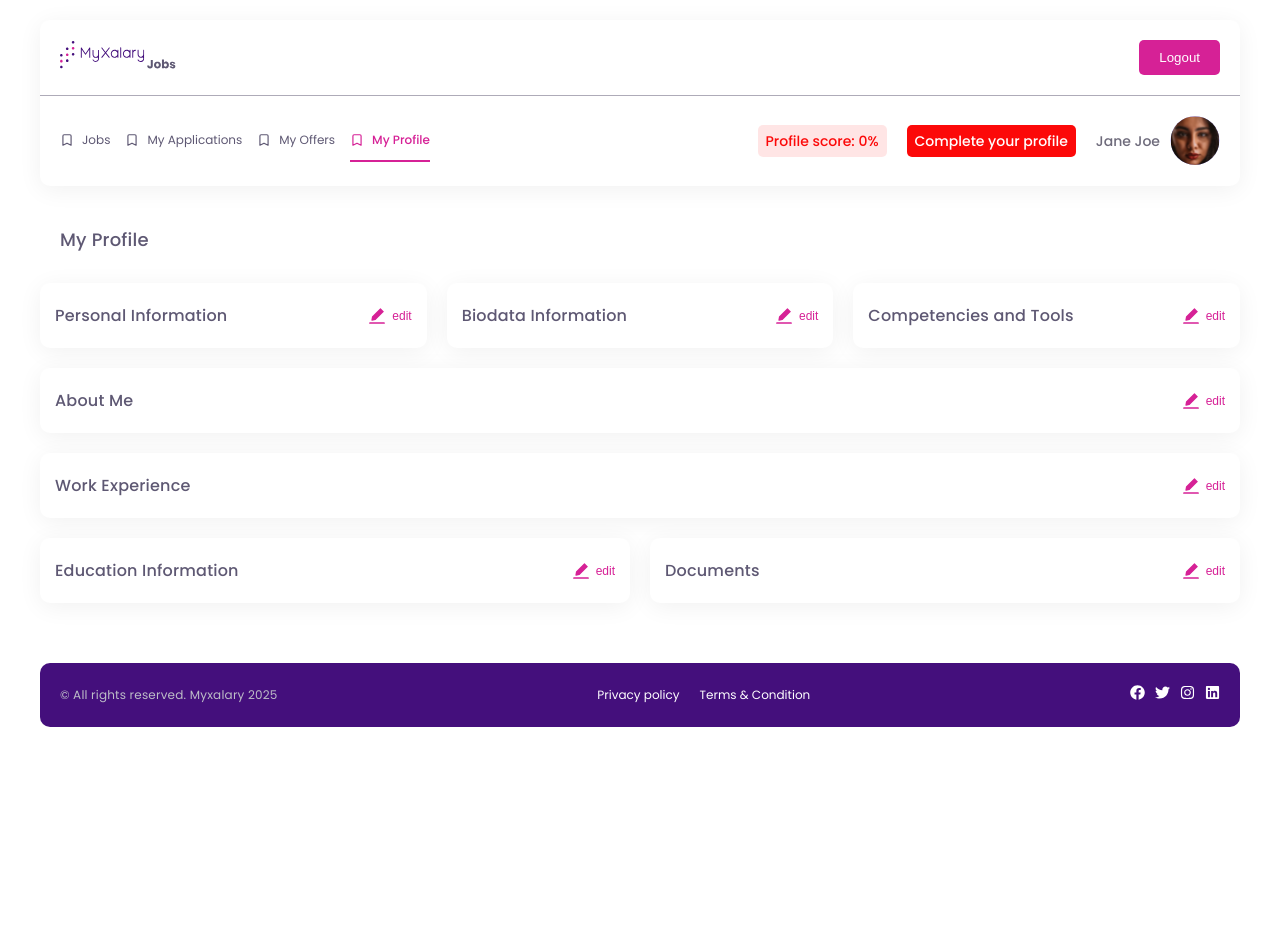
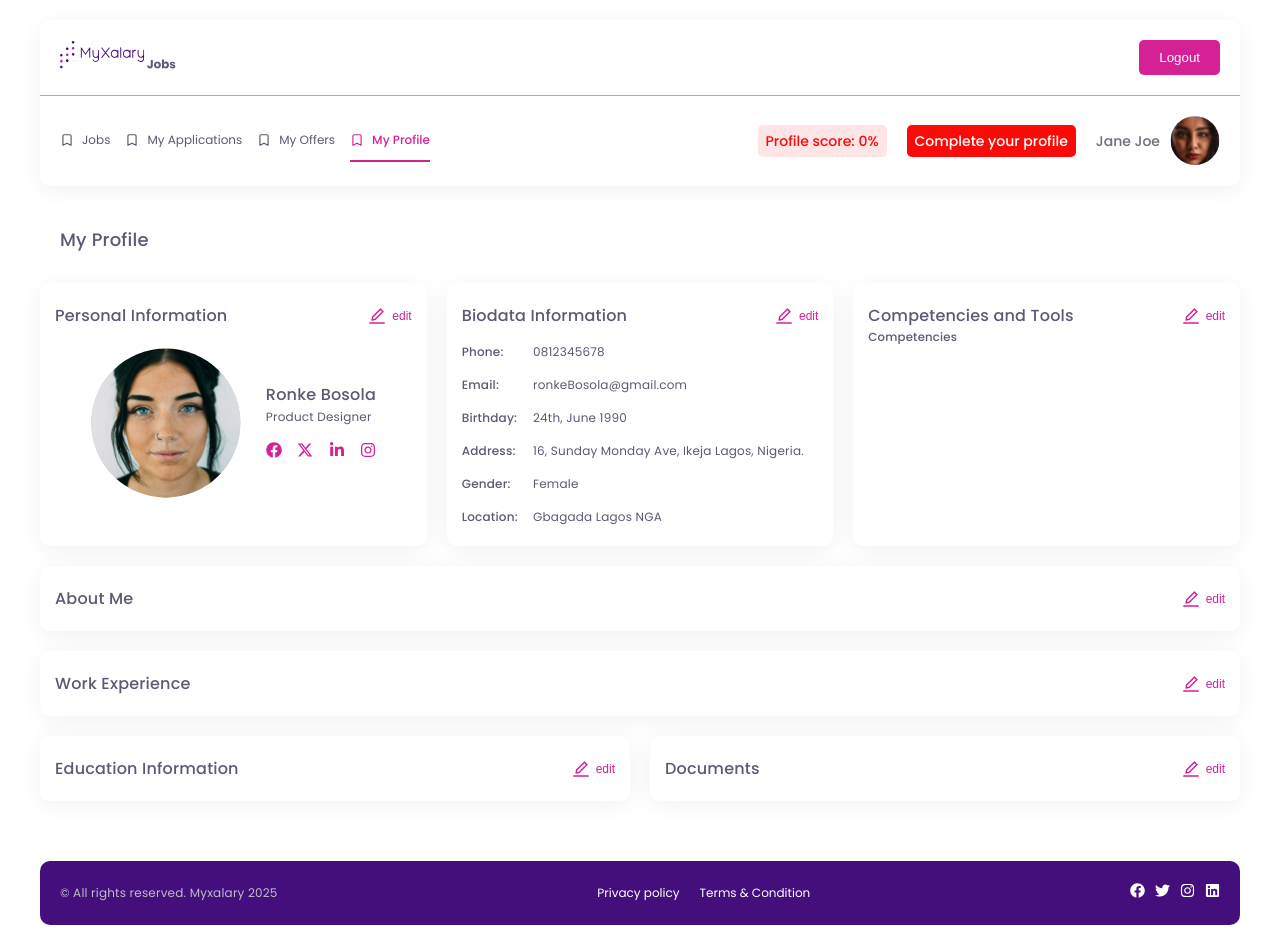
Before and after one commit to Rasheedatj/myXalary, a React (Vite) app: page /profile in a window 1280 px wide. Before the commit the page ends 800 px from the top, so only its background shows below. Built offline with nearby package versions, Linux system fonts and the light colour scheme.

Commit message:
profile data

```diff
--- a/src/components/bioData/BioData.jsx
+++ b/src/components/bioData/BioData.jsx
@@ -3,8 +3,36 @@ import Header from '../profileHeader/Header';
 
 const BioData = () => {
   return (
-    <div>
+    <div className={styles.bioData}>
       <Header heading='Biodata Information' />
+
+      <div>
+        <h4>Phone:</h4>
+        <p>0812345678</p>
+      </div>
+
+      <div>
+        <h4>Email:</h4>
+        <p className={styles.email}>ronkeBosola@gmail.com</p>
+      </div>
+
+      <div>
+        <h4>Birthday:</h4>
+        <p>24th, june 1990</p>
+      </div>
+
+      <div>
+        <h4>Address:</h4>
+        <p>16, Sunday Monday Ave, Ikeja Lagos, Nigeria.</p>
+      </div>
+      <div>
+        <h4>Gender:</h4>
+        <p>Female</p>
+      </div>
+      <div>
+        <h4>Location:</h4>
+        <p>Gbagada Lagos NGA</p>
+      </div>
     </div>
   );
 };
--- a/src/components/bioData/BioData.module.scss
+++ b/src/components/bioData/BioData.module.scss
@@ -0,0 +1,21 @@
+@import '/src/utils/mixins.scss';
+.bioData {
+  & > div {
+    @include flex;
+    font-size: 12px;
+    line-height: 18px;
+    padding-top: 1.5rem;
+
+    h4 {
+      flex-basis: 20%;
+    }
+
+    p {
+      flex-basis: 80%;
+    }
+
+    p:not(.email) {
+      text-transform: capitalize;
+    }
+  }
+}
--- a/src/components/competence/Competence.jsx
+++ b/src/components/competence/Competence.jsx
@@ -1,10 +1,14 @@
-import { HiPencil } from 'react-icons/hi';
 import Header from '../profileHeader/Header';
 
 const Competence = () => {
   return (
     <div>
       <Header heading='Competencies and Tools' />
+
+      <article>
+        <h3>Competencies</h3>
+        <div></div>
+      </article>
     </div>
   );
 };
--- a/src/components/personalInfo/PersonalInformation.jsx
+++ b/src/components/personalInfo/PersonalInformation.jsx
@@ -1,10 +1,42 @@
 import styles from './personalInformation.module.scss';
 import Header from '../profileHeader/Header';
+import { Link } from 'react-router-dom';
+import {
+  FaFacebook,
+  FaInstagram,
+  FaLinkedin,
+  FaLinkedinIn,
+} from 'react-icons/fa';
+import { FaX, FaXTwitter } from 'react-icons/fa6';
 
 const PersonalInformation = () => {
   return (
-    <div className={styles.box}>
+    <div className={styles.personalInfo}>
       <Header heading='Personal Information' />
+
+      <figure>
+        <img src='/profile pic.svg' alt='user' />
+
+        <figcaption>
+          <h3>Ronke Bosola</h3>
+          <p>Product Designer</p>
+
+          <span>
+            <Link>
+              <FaFacebook />
+            </Link>
+            <Link>
+              <FaXTwitter />
+            </Link>
+            <Link>
+              <FaLinkedinIn />
+            </Link>
+            <Link>
+              <FaInstagram />
+            </Link>
+          </span>
+        </figcaption>
+      </figure>
     </div>
   );
 };
--- a/src/components/personalInfo/personalInformation.module.scss
+++ b/src/components/personalInfo/personalInformation.module.scss
@@ -0,0 +1,40 @@
+@import '/src/utils/mixins.scss';
+
+.personalInfo {
+  & figure {
+    @include flex-center;
+
+    width: 80%;
+    padding-top: 2rem;
+    margin-inline: auto;
+
+    & img {
+      width: 15rem;
+      height: 15rem;
+    }
+
+    & figcaption {
+      h3 {
+        font-size: 16px;
+        font-weight: 500;
+        line-height: 24px;
+      }
+
+      p {
+        font-size: 12px;
+        font-weight: 400;
+      }
+
+      span {
+        @include flex-center;
+        color: var(--color-pink-secondary);
+        margin-top: 1.5rem;
+
+        & svg {
+          font-size: 16px;
+          cursor: pointer;
+        }
+      }
+    }
+  }
+}
--- a/src/components/profileHeader/Header.jsx
+++ b/src/components/profileHeader/Header.jsx
@@ -1,6 +1,5 @@
-import { HiPencil } from 'react-icons/hi';
 import styles from './Header.module.scss';
-import { AiFillEdit } from 'react-icons/ai';
+import { AiOutlineEdit } from 'react-icons/ai';
 
 const Header = ({ heading, onClick }) => {
   return (
@@ -8,7 +7,7 @@ const Header = ({ heading, onClick }) => {
       <h2>{heading}</h2>
 
       <button>
-        <AiFillEdit />
+        <AiOutlineEdit />
         <span onClick={onClick}>edit</span>
       </button>
     </header>
--- a/src/index.scss
+++ b/src/index.scss
@@ -81,6 +81,13 @@ h6 {
   color: var(--color-grey-700);
 }
 
+h1,
+h2,
+h3,
+h4 {
+  font-weight: 500;
+}
+
 img {
   width: 100%;
 }
```
Also changed, not shown: public/profile pic.svg (added).
